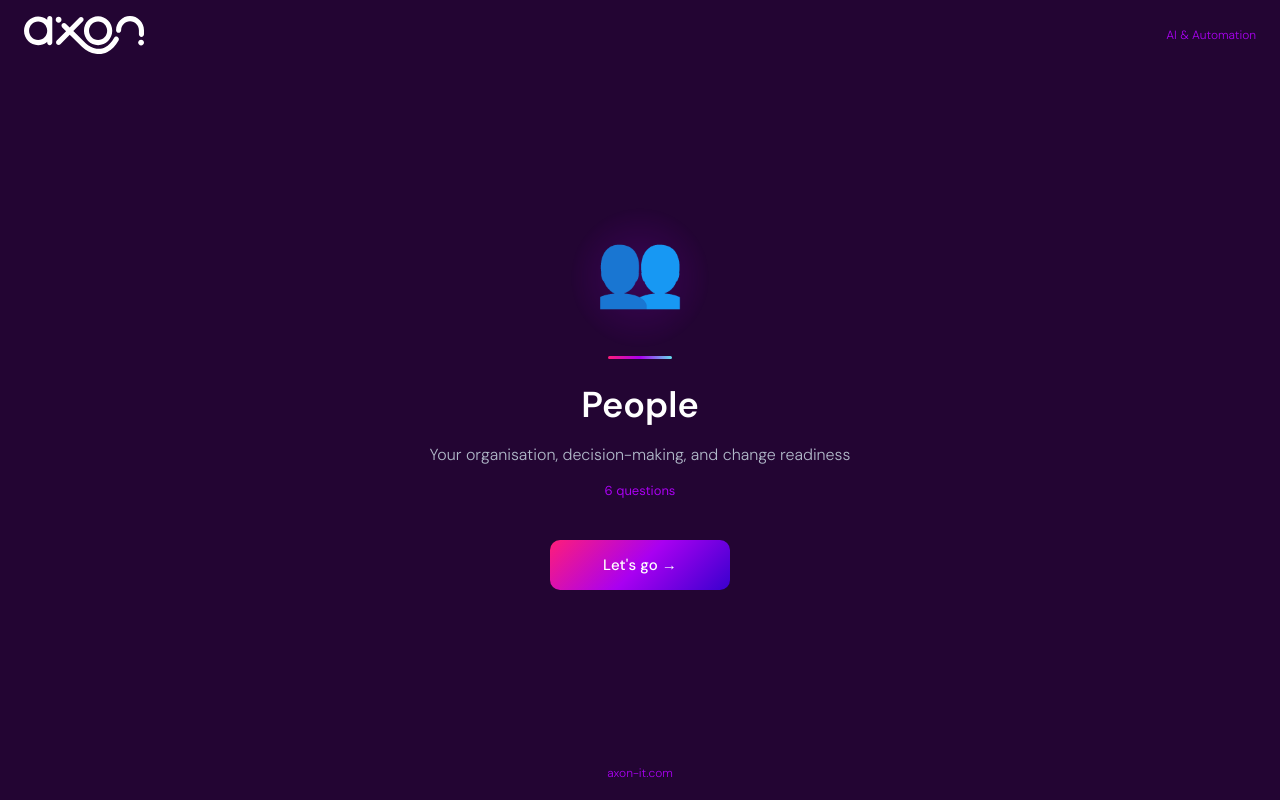
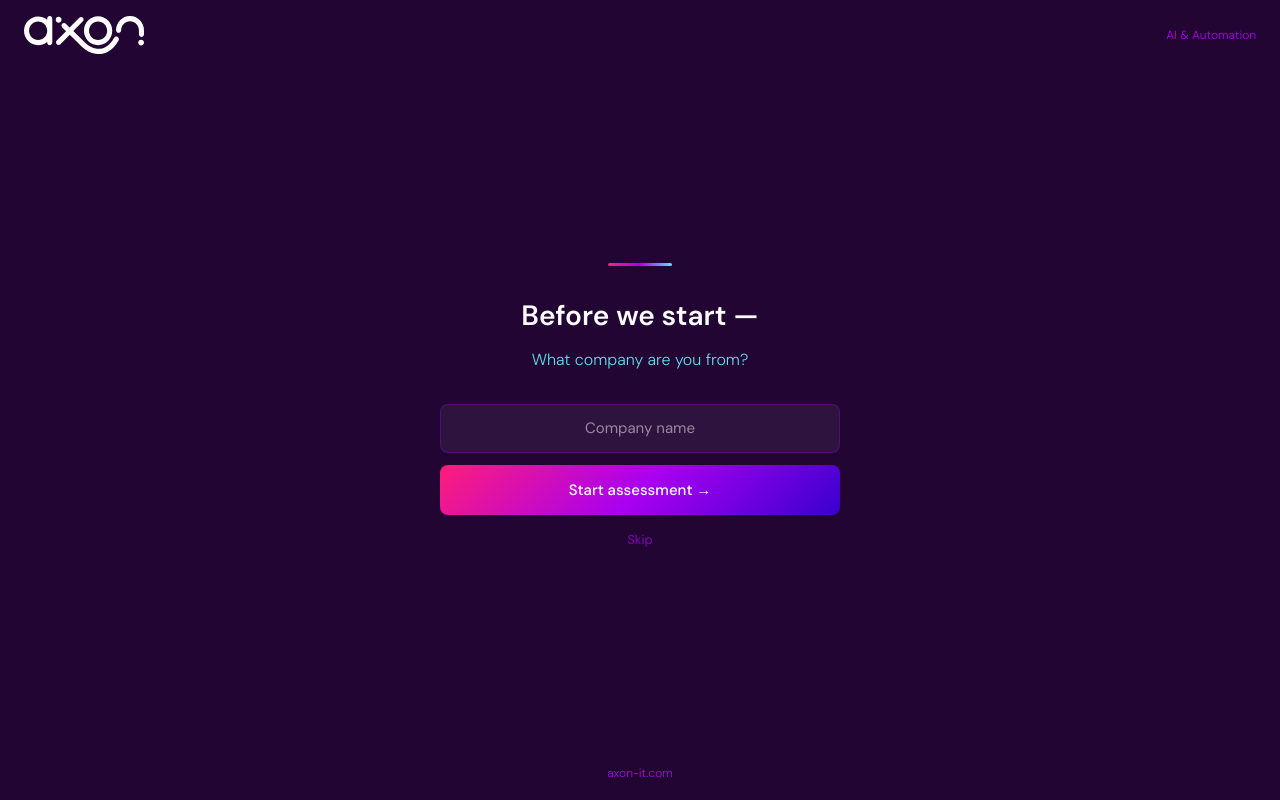
Before and after one commit to halesbenen/axon-readiness-quiz, a Next.js app: page /quiz in a window 1280 px wide. Built offline with nearby package versions, Linux system fonts and the light colour scheme.

Commit message:
feat: company name interstitial at /quiz

```diff
--- a/app/quiz/page.tsx
+++ b/app/quiz/page.tsx
@@ -1,263 +1,91 @@
 'use client';
 
-import { useState, useCallback } from 'react';
+import { useState } from 'react';
 import { useRouter } from 'next/navigation';
-import { questions, dimensions } from '@/data/questions';
 
-const QUESTIONS_PER_DIMENSION = 6;
-const TOTAL_QUESTIONS = 30;
-
-function generateId(): string {
-  return Math.random().toString(36).slice(2, 11) + Date.now().toString(36);
-}
-
-export default function QuizPage() {
+export default function QuizInterstitial() {
+  const [companyName, setCompanyName] = useState('');
+  const [loading, setLoading] = useState(false);
   const router = useRouter();
 
-  const [currentDimensionIndex, setCurrentDimensionIndex] = useState(0);
-  const [currentQuestionIndex, setCurrentQuestionIndex] = useState(0);
-  const [answers, setAnswers] = useState<Record<string, number>>({});
-  const [showDimensionIntro, setShowDimensionIntro] = useState(true);
-  const [showTransition, setShowTransition] = useState(false);
-  const [selectedOption, setSelectedOption] = useState<number | null>(null);
-  const [animKey, setAnimKey] = useState(0);
-
-  const currentDimension = dimensions[currentDimensionIndex];
-  const dimensionQuestions = questions.filter(q => q.dimension === currentDimension.id);
-  const currentQuestion = dimensionQuestions[currentQuestionIndex];
-
-  const answeredCount = Object.keys(answers).length;
-  const progressPercent = (answeredCount / TOTAL_QUESTIONS) * 100;
-
-  const canGoBack = !showDimensionIntro && !showTransition &&
-    (currentQuestionIndex > 0 || currentDimensionIndex > 0);
-
-  function bumpAnim() {
-    setAnimKey(k => k + 1);
-  }
-
-  function handleOptionSelect(questionId: string, value: number) {
-    if (selectedOption !== null) return;
-    setSelectedOption(value);
-    const newAnswers = { ...answers, [questionId]: value };
-    setAnswers(newAnswers);
-    setTimeout(() => advanceQuiz(newAnswers), 150);
-  }
-
-  function advanceQuiz(newAnswers: Record<string, number>) {
-    const isLastQuestion = currentQuestionIndex >= QUESTIONS_PER_DIMENSION - 1;
-    const isLastDimension = currentDimensionIndex >= dimensions.length - 1;
-
-    if (isLastQuestion && isLastDimension) {
-      const id = generateId();
-      localStorage.setItem('axon-quiz-result', JSON.stringify({ id, answers: newAnswers }));
-      router.push('/results?id=' + id);
-      return;
-    }
-
-    if (isLastQuestion) {
-      setShowTransition(true);
-      setTimeout(() => {
-        setShowTransition(false);
-        setCurrentDimensionIndex(prev => prev + 1);
-        setCurrentQuestionIndex(0);
-        setShowDimensionIntro(true);
-        setSelectedOption(null);
-      }, 700);
-    } else {
-      setCurrentQuestionIndex(prev => prev + 1);
-      setSelectedOption(null);
-      bumpAnim();
+  async function handleStart(name: string) {
+    setLoading(true);
+    try {
+      const res = await fetch('/api/assessments', {
+        method: 'POST',
+        headers: { 'Content-Type': 'application/json' },
+        body: JSON.stringify({ companyName: name }),
+      });
+      const { id } = await res.json();
+      router.push(`/quiz/${id}`);
+    } catch {
+      setLoading(false);
     }
   }
 
-  const handleBack = useCallback(() => {
-    if (!canGoBack) return;
-    setSelectedOption(null);
-    if (currentQuestionIndex > 0) {
-      setCurrentQuestionIndex(prev => prev - 1);
-      bumpAnim();
-    } else {
-      setCurrentDimensionIndex(currentDimensionIndex - 1);
-      setCurrentQuestionIndex(QUESTIONS_PER_DIMENSION - 1);
-      setShowDimensionIntro(false);
-      bumpAnim();
-    }
-  }, [canGoBack, currentQuestionIndex, currentDimensionIndex]);
-
-  // Transition screen
-  if (showTransition) {
-    const nextDimension = dimensions[currentDimensionIndex + 1];
-    return (
-      <div className="flex-1 flex items-center justify-center transition-screen anim-fade">
-        <div className="text-center">
-          <p className="text-sm mb-3 anim-fade-up" style={{ color: '#a900f1', fontWeight: 500 }}>Up next</p>
-          <div className="relative inline-flex items-center justify-center mb-4 anim-scale delay-100">
-            <div className="glow-ring" />
-            <span style={{ fontSize: 64, display: 'block' }}>{nextDimension.icon}</span>
-          </div>
-          <p className="text-3xl font-semibold anim-fade-up delay-200" style={{ color: '#ffffff' }}>
-            {nextDimension.label}
-          </p>
-        </div>
-      </div>
-    );
-  }
-
-  // Dimension intro card
-  if (showDimensionIntro) {
-    return (
-      <div className="flex-1 flex items-center justify-center px-4" style={{ backgroundColor: '#230533' }}>
-        <div className="w-full max-w-lg text-center anim-fade">
-          <div className="relative inline-flex items-center justify-center mb-6 anim-scale">
-            <div className="glow-ring" />
-            <span className="anim-float" style={{ fontSize: 72, display: 'block' }}>{currentDimension.icon}</span>
-          </div>
-          <div className="gradient-bar mx-auto mb-6 anim-fade-up delay-100" style={{ width: 64 }} />
-          <h2 className="mb-4 anim-fade-up delay-200" style={{ fontSize: 36, fontWeight: 600, color: '#ffffff', lineHeight: 1.2 }}>
-            {currentDimension.label}
-          </h2>
-          <p className="mb-3 anim-fade-up delay-300" style={{ fontSize: 16, fontWeight: 300, color: '#b0b8c8', lineHeight: 1.65 }}>
-            {currentDimension.description}
-          </p>
-          <p className="mb-10 anim-fade-up delay-400" style={{ fontSize: 13, color: '#a900f1', fontWeight: 400 }}>
-            {QUESTIONS_PER_DIMENSION} questions
-          </p>
-          <div className="anim-fade-up delay-500">
-            <button
-              onClick={() => setShowDimensionIntro(false)}
-              className="gradient-bg inline-flex items-center justify-center text-white"
-              style={{ height: 50, minWidth: 180, borderRadius: 10, fontSize: 15, fontWeight: 500, border: 'none', cursor: 'pointer', letterSpacing: '0.01em' }}
-            >
-              {"Let's go \u2192"}
-            </button>
-          </div>
-          {currentDimensionIndex > 0 && (
-            <div className="mt-6 anim-fade delay-500">
-              <button className="back-btn" onClick={() => {
-                setCurrentDimensionIndex(currentDimensionIndex - 1);
-                setCurrentQuestionIndex(QUESTIONS_PER_DIMENSION - 1);
-                setShowDimensionIntro(false);
-                setSelectedOption(null);
-                bumpAnim();
-              }}>
-                &#8592; Previous section
-              </button>
-            </div>
-          )}
-        </div>
-      </div>
-    );
-  }
-
-  // Question card
   return (
-    <div className="flex-1 flex flex-col dot-grid-bg" style={{ backgroundColor: '#fdf5ff' }}>
-      {/* Progress bar */}
-      <div style={{ height: 4, backgroundColor: '#ede0ff' }}>
-        <div
-          className="gradient-bar"
-          style={{ width: `${progressPercent}%`, transition: 'width 0.4s cubic-bezier(0.22, 1, 0.36, 1)', height: '100%', borderRadius: 0 }}
+    <div className="flex-1 flex items-center justify-center" style={{ backgroundColor: '#230533' }}>
+      <div className="w-full max-w-md px-6 text-center anim-fade">
+        <div className="gradient-bar mx-auto mb-8" style={{ width: 64 }} />
+        <h2 className="mb-3" style={{ fontSize: 28, fontWeight: 600, color: '#ffffff', lineHeight: 1.3 }}>
+          Before we start —
+        </h2>
+        <p className="mb-8" style={{ fontSize: 16, fontWeight: 300, color: '#64dfec', lineHeight: 1.6 }}>
+          What company are you from?
+        </p>
+        <input
+          type="text"
+          value={companyName}
+          onChange={e => setCompanyName(e.target.value)}
+          onKeyDown={e => { if (e.key === 'Enter' && !loading) handleStart(companyName); }}
+          placeholder="Company name"
+          autoFocus
+          style={{
+            width: '100%',
+            background: 'rgba(255,255,255,0.06)',
+            border: '1.5px solid rgba(169,0,241,0.3)',
+            borderRadius: 8,
+            padding: '12px 16px',
+            color: '#ffffff',
+            fontSize: 15,
+            marginBottom: 12,
+            outline: 'none',
+            textAlign: 'center',
+          }}
         />
-      </div>
-
-      {/* Header */}
-      <div className="px-6 py-3 flex items-center justify-between" style={{ backgroundColor: '#ffffff', borderBottom: '1px solid #ede0ff' }}>
-        {/* eslint-disable-next-line @next/next/no-img-element */}
-        <img src="/axon-logo-colour.svg" alt="Axon IT" style={{ height: 28, width: 'auto' }} />
-        <span className="text-xs" style={{ color: '#a900f1', fontWeight: 400 }}>
-          {currentDimension.icon} {currentDimension.label} &middot; {currentQuestionIndex + 1} of {QUESTIONS_PER_DIMENSION}
-        </span>
-      </div>
-
-      {/* Question area */}
-      <div className="flex-1 flex items-start justify-center px-4 py-10">
-        <div className="w-full max-w-xl" key={animKey} style={{ willChange: 'transform, opacity' }}>
-          <p className="text-xs uppercase tracking-widest mb-4 anim-fade-right" style={{ color: '#a900f1', fontWeight: 500 }}>
-            {currentDimension.icon} {currentDimension.label}
-          </p>
-          <h2 className="mb-8 anim-fade-up" style={{ fontSize: 22, fontWeight: 600, color: '#230533', lineHeight: 1.4 }}>
-            {currentQuestion.text}
-          </h2>
-          <OptionList
-            key={currentQuestion.id}
-            options={currentQuestion.options}
-            onSelect={(value) => handleOptionSelect(currentQuestion.id, value)}
-            disabled={selectedOption !== null}
-            selectedValue={selectedOption ?? answers[currentQuestion.id]}
-          />
-        </div>
-      </div>
-
-      {/* Back button */}
-      <div className="px-6 pb-6 flex items-center justify-between">
-        {canGoBack ? (
-          <button
-            onClick={handleBack}
-            className="gradient-bg inline-flex items-center gap-2 text-white"
-            style={{
-              height: 44,
-              minWidth: 110,
-              borderRadius: 10,
-              fontSize: 14,
-              fontWeight: 500,
-              border: 'none',
-              cursor: 'pointer',
-              letterSpacing: '0.01em',
-              paddingInline: 20,
-            }}
-          >
-            &#8592; Back
-          </button>
-        ) : (
-          <span />
-        )}
-        <p className="text-xs" style={{ color: '#a900f1', fontWeight: 300 }}>
-          {answeredCount} of {TOTAL_QUESTIONS} answered
-        </p>
+        <button
+          onClick={() => handleStart(companyName)}
+          disabled={loading}
+          className="gradient-bg w-full"
+          style={{
+            height: 50,
+            borderRadius: 8,
+            border: 'none',
+            color: '#fff',
+            fontSize: 15,
+            fontWeight: 500,
+            cursor: loading ? 'wait' : 'pointer',
+            opacity: loading ? 0.7 : 1,
+            marginBottom: 12,
+          }}
+        >
+          {loading ? 'Starting...' : 'Start assessment →'}
+        </button>
+        <button
+          onClick={() => handleStart('')}
+          disabled={loading}
+          style={{
+            background: 'none',
+            border: 'none',
+            color: '#a900f1',
+            fontSize: 13,
+            cursor: loading ? 'default' : 'pointer',
+            opacity: 0.7,
+          }}
+        >
+          Skip
+        </button>
       </div>
     </div>
   );
 }
-
-function OptionList({
-  options,
-  onSelect,
-  disabled,
-  selectedValue,
-}: {
-  options: { label: string; value: number }[];
-  onSelect: (value: number) => void;
-  disabled: boolean;
-  selectedValue?: number;
-}) {
-  return (
-    <div className="flex flex-col gap-3">
-      {options.map((option, idx) => {
-        const isSelected = selectedValue === option.value;
-        return (
-          <button
-            key={idx}
-            onClick={() => !disabled && onSelect(option.value)}
-            className={`option-btn anim-fade-up${isSelected ? ' selected' : ''}`}
-            style={{
-              animationDelay: `${0.04 + idx * 0.06}s`,
-              padding: '15px 20px',
-              borderRadius: 10,
-              border: isSelected ? '2px solid #a900f1' : '1.5px solid #ede0ff',
-              backgroundColor: isSelected ? '#f5eaff' : '#ffffff',
-              cursor: disabled ? 'default' : 'pointer',
-              textAlign: 'left',
-              fontSize: 14,
-              fontWeight: isSelected ? 500 : 300,
-              color: '#230533',
-              lineHeight: 1.45,
-            }}
-          >
-            {option.label}
-          </button>
-        );
-      })}
-    </div>
-  );
-}
```
